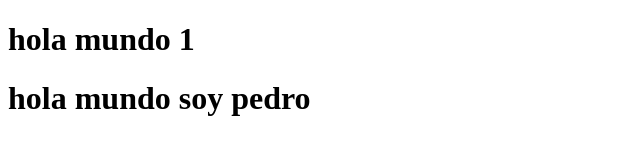
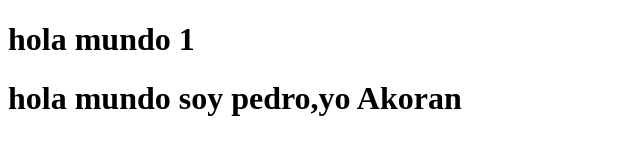
Before and after one commit to Lucecillacf/lanzarote, a plain HTML site: page index.html in a window 1280 px wide. Shown: the whole page, without its empty margins (0-640 px from the left). Drawn offline with Linux system fonts and the light colour scheme.

Commit message:
Cambios Akoran

```diff
--- a/index.html
+++ b/index.html
@@ -7,6 +7,6 @@
 </head>
 <body>
     <h1>hola mundo 1</h1>
-    <h1>hola mundo soy pedro</h1>
+    <h1>hola mundo soy pedro,yo Akoran</h1>
 </body>
 </html>
```
